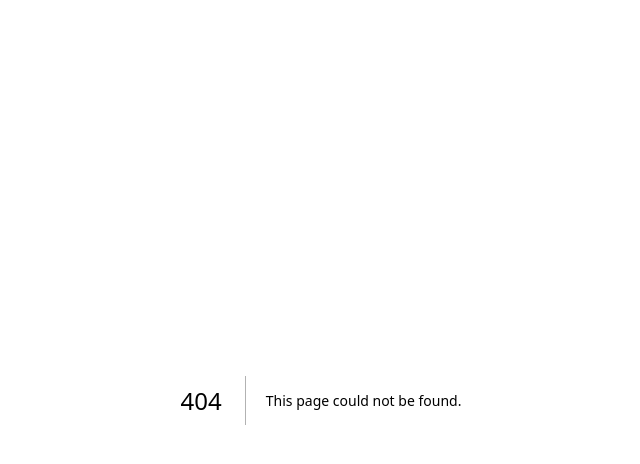
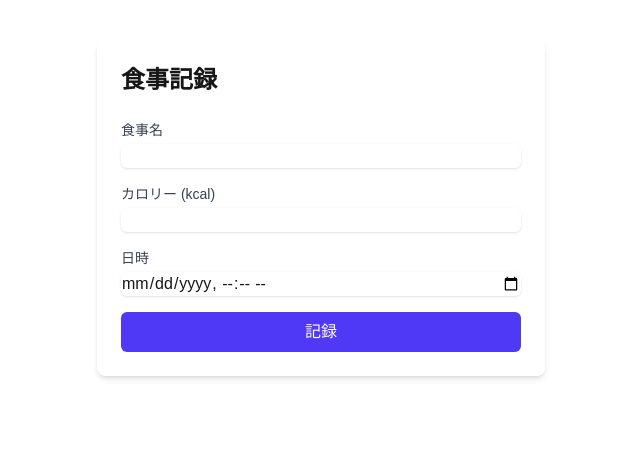
Before and after one commit to yamadatarousan/calorie-track, a Next.js app: page /records/new in a window 1280 px wide. Before the commit this address had no page. Shown: the top 464 px of the page, without its empty margins (319-959 px from the left). Built offline with nearby package versions, Linux system fonts and the light colour scheme.

Commit message:
食事記録ページを作成

```diff
--- /dev/null
+++ b/app/records/new/page.tsx
@@ -0,0 +1,75 @@
+"use client";
+
+import { useState, useRef } from "react";
+
+export default function NewRecordPage() {
+  const [error, setError] = useState<string | null>(null);
+  const formRef = useRef<HTMLFormElement>(null);
+
+  async function handleSubmit(event: React.FormEvent<HTMLFormElement>) {
+    event.preventDefault();
+    const formData = new FormData(event.currentTarget);
+    try {
+      const response = await fetch("/api/records", {
+        method: "POST",
+        body: formData,
+      });
+      if (!response.ok) throw new Error("保存に失敗しました");
+      alert("記録しました！");
+      formRef.current?.reset(); // 安全にリセット
+    } catch (e) {
+      setError(e instanceof Error ? e.message : "エラーが発生しました");
+    }
+  }
+
+  return (
+    <div className="max-w-md mx-auto mt-10 p-6 bg-white rounded-lg shadow-md">
+      <h1 className="text-2xl font-bold mb-6">食事記録</h1>
+      {error && <p className="text-red-500 mb-4">{error}</p>}
+      <form ref={formRef} onSubmit={handleSubmit}>
+        <div className="mb-4">
+          <label htmlFor="meal" className="block text-sm font-medium text-gray-700">
+            食事名
+          </label>
+          <input
+            type="text"
+            id="meal"
+            name="meal"
+            className="mt-1 block w-full rounded-md border-gray-300 shadow-sm focus:border-indigo-500 focus:ring-indigo-500"
+            required
+          />
+        </div>
+        <div className="mb-4">
+          <label htmlFor="calories" className="block text-sm font-medium text-gray-700">
+            カロリー (kcal)
+          </label>
+          <input
+            type="number"
+            id="calories"
+            name="calories"
+            className="mt-1 block w-full rounded-md border-gray-300 shadow-sm focus:border-indigo-500 focus:ring-indigo-500"
+            required
+          />
+        </div>
+        <div className="mb-4">
+          <label htmlFor="datetime" className="block text-sm font-medium text-gray-700">
+            日時
+          </label>
+          <input
+            type="datetime-local"
+            id="datetime"
+            name="datetime"
+            className="mt-1 block w-full rounded-md border-gray-300 shadow-sm focus:border-indigo-500 focus:ring-indigo-500"
+            required
+          />
+        </div>
+        <button
+          type="submit"
+          className="w-full bg-indigo-600 text-white py-2 px-4 rounded-md hover:bg-indigo-700"
+        >
+          記録
+        </button>
+      </form>
+    </div>
+  );
+}
```
